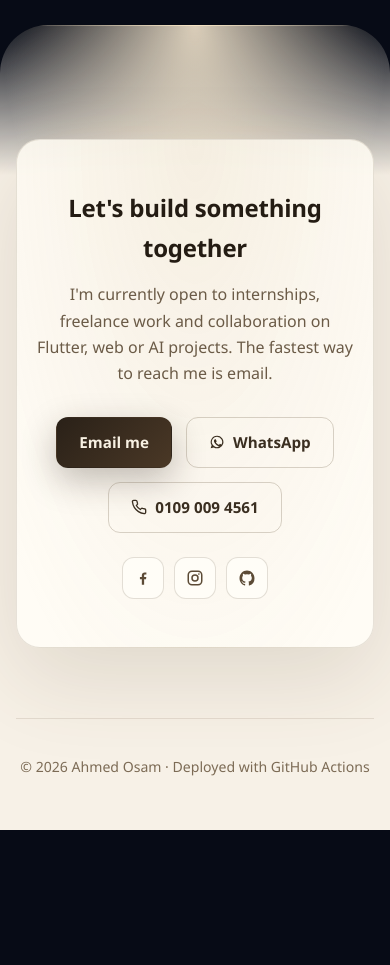
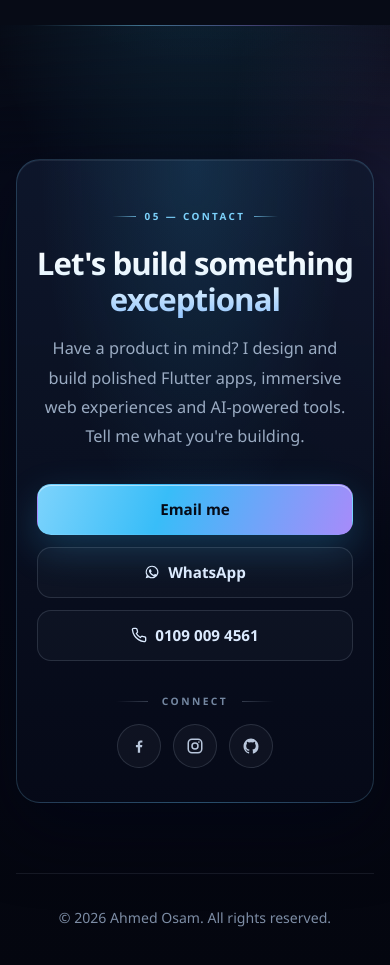
Before and after one commit to ahmedosam419007/portfolio, a plain HTML site: page index.html in a window 390 px wide. Shown: the part 6840-7805 px from the top of the page. Before the commit the page ends 7670 px from the top, so only its background shows below. Drawn offline with Linux system fonts and the light colour scheme.

Commit message:
Turn the closing zone into a dark luxury contact atelier
- Replace the cream rounded block with a midnight glass panel, gradient hairline border and cyan/violet aurora that match the rest of the site.

- Rework the CTA hierarchy, circular social links and footer, and tighten the Arabic typography.

- Move the copy away from internships toward product work, and ellipsize the hologram URL on phones.

```diff
--- a/index.html
+++ b/index.html
@@ -13,7 +13,7 @@
   <meta property="og:url" content="https://ahmedosam.dev/" />
   <meta property="og:image" content="https://ahmedosam.dev/avatar.jpg" />
   <link rel="icon" type="image/svg+xml" href="favicon.svg" />
-  <link rel="stylesheet" href="style.css?v=5" />
+  <link rel="stylesheet" href="style.css?v=6" />
   <script>
     /* Apply saved language before first paint (avoid flash) */
     (function () {
@@ -545,18 +545,22 @@
     <!-- ============ CONTACT ============ -->
     <section id="contact" class="section container">
       <div class="contact-card reveal">
+        <div class="contact-eyebrow">
+          <span class="en">05 — Contact</span>
+          <span class="ar">٠٥ — تواصل</span>
+        </div>
         <h2>
-          <span class="en">Let's build something together</span>
-          <span class="ar">خلينا نبني حاجة مع بعض</span>
+          <span class="en">Let's build something exceptional</span>
+          <span class="ar">خلينا نبني حاجة استثنائية</span>
         </h2>
         <p>
           <span class="en">
-            I'm currently open to internships, freelance work and collaboration on
-            Flutter, web or AI projects. The fastest way to reach me is email.
+            Have a product in mind? I design and build polished Flutter apps,
+            immersive web experiences and AI-powered tools. Tell me what you're building.
           </span>
           <span class="ar">
-            متاح حالياً للتدريب الصيفي، الشغل الحر، والتعاون في مشاريع فلاتر أو ويب أو
-            ذكاء اصطناعي. أسرع طريقة للتواصل الإيميل.
+            عندك فكرة منتج؟ ببني تطبيقات Flutter مصقولة، وتجارب ويب غامرة، وأدوات
+            مدعومة بالذكاء الاصطناعي. احكيلي بتشتغل على إيه.
           </span>
         </p>
         <div class="contact-actions">
@@ -571,6 +575,10 @@
             <svg class="ico" viewBox="0 0 24 24" width="16" height="16" fill="none" stroke="currentColor" stroke-width="2" stroke-linecap="round" stroke-linejoin="round" aria-hidden="true"><path d="M22 16.92v3a2 2 0 0 1-2.18 2 19.79 19.79 0 0 1-8.63-3.07 19.5 19.5 0 0 1-6-6A19.79 19.79 0 0 1 2.12 4.18 2 2 0 0 1 4.11 2h3a2 2 0 0 1 2 1.72c.12.9.33 1.78.62 2.63a2 2 0 0 1-.45 2.11L8 9.73a16 16 0 0 0 6 6l1.27-1.27a2 2 0 0 1 2.11-.45c.85.29 1.73.5 2.63.62A2 2 0 0 1 22 16.92z"/></svg>
             <span dir="ltr">0109 009 4561</span>
           </a>
+        </div>
+        <div class="contact-connect">
+          <span class="en">Connect</span>
+          <span class="ar">تواصل</span>
         </div>
         <div class="contact-social">
           <a href="https://www.facebook.com/ahmed.osam.358437" target="_blank" rel="noopener" aria-label="Facebook" title="Facebook">
@@ -588,8 +596,8 @@
 
     <footer class="footer container">
     <p>
-      <span class="en">© <span id="year">2026</span> Ahmed Osam · Deployed with GitHub Actions</span>
-      <span class="ar">© <span id="yearAr">2026</span> أحمد أسام · بيتم النشر بـ GitHub Actions</span>
+      <span class="en">© <span id="year">2026</span> Ahmed Osam. All rights reserved.</span>
+      <span class="ar">© <span id="yearAr">2026</span> أحمد أسام. جميع الحقوق محفوظة.</span>
     </p>
     </footer>
   </div>
--- a/style.css
+++ b/style.css
@@ -647,30 +647,143 @@ a { color: inherit; }
 /* ---------- contact ---------- */
 
 .contact-card {
+  position: relative;
+  overflow: hidden;
   text-align: center;
   background:
-    radial-gradient(ellipse 70% 120% at 50% 0%, rgba(56, 189, 248, 0.12), transparent),
-    var(--card);
-  border: 1px solid var(--border);
-  border-radius: 24px;
-  padding: 64px 28px;
-}
+    radial-gradient(ellipse 68% 90% at 50% 0%, rgba(56, 189, 248, 0.14), transparent 64%),
+    linear-gradient(180deg, rgba(16, 25, 47, 0.84), rgba(6, 10, 24, 0.94));
+  border: 1px solid transparent;
+  border-radius: 30px;
+  padding: clamp(48px, 7vw, 78px) clamp(22px, 6vw, 64px);
+  box-shadow:
+    0 0 0 1px rgba(125, 211, 252, 0.14),
+    0 48px 140px rgba(2, 6, 23, 0.7),
+    inset 0 1px 0 rgba(224, 242, 254, 0.08);
+  backdrop-filter: blur(18px);
+  -webkit-backdrop-filter: blur(18px);
+  isolation: isolate;
+}
+.contact-card::before {
+  content: "";
+  position: absolute;
+  inset: 0;
+  z-index: 2;
+  padding: 1px;
+  border-radius: inherit;
+  background: linear-gradient(135deg, rgba(125, 211, 252, 0.55), rgba(167, 139, 250, 0.28) 32%, rgba(255, 255, 255, 0.04) 58%, rgba(56, 189, 248, 0.24));
+  -webkit-mask: linear-gradient(#000 0 0) content-box, linear-gradient(#000 0 0);
+  -webkit-mask-composite: xor;
+  mask: linear-gradient(#000 0 0) content-box, linear-gradient(#000 0 0);
+  mask-composite: exclude;
+  pointer-events: none;
+}
+.contact-card::after {
+  content: "";
+  position: absolute;
+  inset: auto 10% -58% 10%;
+  z-index: -1;
+  height: 62%;
+  border-radius: 50%;
+  background: radial-gradient(closest-side, rgba(167, 139, 250, 0.16), transparent 72%);
+  pointer-events: none;
+}
+.contact-eyebrow {
+  display: inline-flex;
+  align-items: center;
+  gap: 12px;
+  margin-bottom: 20px;
+  color: #7dd3fc;
+  font-size: 0.68rem;
+  font-weight: 700;
+  letter-spacing: 0.24em;
+  text-transform: uppercase;
+}
+.contact-eyebrow::before,
+.contact-eyebrow::after {
+  content: "";
+  width: 34px;
+  height: 1px;
+  background: linear-gradient(90deg, transparent, rgba(125, 211, 252, 0.7));
+}
+.contact-eyebrow::after { transform: scaleX(-1); }
+[dir="rtl"] .contact-eyebrow,
+[dir="rtl"] .contact-connect { letter-spacing: 0; }
+[dir="rtl"] .contact-card h2 { letter-spacing: 0; }
 .contact-card h2 {
-  font-size: clamp(1.5rem, 4vw, 2.2rem);
-  letter-spacing: -0.01em;
+  font-size: clamp(1.85rem, 4.2vw, 2.85rem);
+  line-height: 1.18;
+  letter-spacing: -0.03em;
+  margin-bottom: 16px;
+  background: linear-gradient(180deg, #ffffff 0%, #e0f2fe 52%, #93c5fd 100%);
+  -webkit-background-clip: text;
+  background-clip: text;
+  color: transparent;
+  text-wrap: balance;
+}
+.contact-card p {
+  color: #9aabc2;
+  max-width: 54ch;
+  margin: 0 auto 32px;
+  font-size: 1.02rem;
+  line-height: 1.8;
+}
+.contact-actions {
+  display: grid;
+  grid-template-columns: repeat(3, minmax(0, 1fr));
+  gap: 12px;
+  max-width: 660px;
+  margin: 0 auto;
+}
+.contact-actions .btn {
+  justify-content: center;
+  min-height: 50px;
+  border-radius: 14px;
+  white-space: nowrap;
+}
+.contact-actions .btn-primary {
+  background: linear-gradient(110deg, #7dd3fc 0%, #38bdf8 40%, #a78bfa 100%);
+  color: #050b18;
+  box-shadow:
+    0 14px 38px rgba(56, 189, 248, 0.24),
+    inset 0 1px 0 rgba(255, 255, 255, 0.5);
+}
+.contact-actions .btn-primary:hover {
+  box-shadow:
+    0 18px 48px rgba(167, 139, 250, 0.34),
+    inset 0 1px 0 rgba(255, 255, 255, 0.6);
+}
+.contact-actions .btn-ghost {
+  background: rgba(148, 163, 184, 0.045);
+  border-color: rgba(148, 163, 184, 0.2);
+  color: #dbeafe;
+}
+.contact-actions .btn-ghost:hover {
+  border-color: rgba(125, 211, 252, 0.5);
+  background: rgba(56, 189, 248, 0.08);
+  color: #f0f9ff;
+}
+.contact-connect {
+  display: flex;
+  align-items: center;
+  justify-content: center;
+  gap: 14px;
+  margin-top: 32px;
   margin-bottom: 14px;
-}
-.contact-card p {
-  color: var(--muted);
-  max-width: 52ch;
-  margin: 0 auto 30px;
-}
-.contact-actions {
-  display: flex;
-  flex-wrap: wrap;
-  gap: 14px;
-  justify-content: center;
-}
+  color: #7487a1;
+  font-size: 0.64rem;
+  font-weight: 700;
+  letter-spacing: 0.24em;
+  text-transform: uppercase;
+}
+.contact-connect::before,
+.contact-connect::after {
+  content: "";
+  width: 46px;
+  height: 1px;
+  background: linear-gradient(90deg, transparent, rgba(148, 163, 184, 0.32));
+}
+.contact-connect::after { transform: scaleX(-1); }
 
 /* ---------- footer ---------- */
 
@@ -1056,12 +1169,17 @@ a { color: inherit; }
 .holo-dot:nth-child(2) { background: rgba(167, 139, 250, 0.55); }
 .holo-dot:nth-child(3) { background: rgba(52, 211, 153, 0.55); }
 .holo-url {
+  flex: 1 1 auto;
+  min-width: 0;
   margin-inline-start: 10px;
+  overflow: hidden;
   font-family: var(--mono);
   font-size: 0.72rem;
   color: #7dd3fc;
   opacity: 0.85;
   direction: ltr;
+  text-overflow: ellipsis;
+  white-space: nowrap;
 }
 .holo-screen { position: relative; flex: 1 1 auto; min-height: 0; overflow: hidden; background: #0b1120; contain: paint; }
 .holo-page {
@@ -1815,82 +1933,90 @@ a { color: inherit; }
 /* ---------- contact extras ---------- */
 .btn-icon { display: inline-flex; align-items: center; gap: 8px; }
 .btn-icon .ico { flex: 0 0 auto; }
-.contact-social { display: flex; justify-content: center; gap: 10px; margin-top: 24px; }
+.contact-social { display: flex; justify-content: center; gap: 12px; margin-top: 0; }
 .contact-social a {
   display: inline-flex;
-  width: 42px;
-  height: 42px;
+  width: 46px;
+  height: 46px;
   align-items: center;
   justify-content: center;
-  border-radius: 12px;
-  border: 1px solid var(--border);
-  background: rgba(148, 163, 184, 0.06);
-  color: var(--text-soft);
-  transition: color 0.2s ease, border-color 0.2s ease, transform 0.2s ease, box-shadow 0.2s ease;
+  border-radius: 50%;
+  border: 1px solid rgba(148, 163, 184, 0.2);
+  background: rgba(255, 255, 255, 0.035);
+  color: #b8c6db;
+  transition: color 0.2s ease, border-color 0.2s ease, background 0.2s ease, transform 0.2s ease, box-shadow 0.2s ease;
 }
 .contact-social a:hover {
-  color: var(--sky);
-  border-color: rgba(56, 189, 248, 0.5);
-  transform: translateY(-2px);
-  box-shadow: 0 8px 24px rgba(56, 189, 248, 0.16);
-}
-
-/* ---------- light closing zone (dark â†’ light) ---------- */
+  color: #e0f2fe;
+  border-color: rgba(125, 211, 252, 0.55);
+  background: rgba(56, 189, 248, 0.1);
+  transform: translateY(-3px);
+  box-shadow: 0 10px 30px rgba(56, 189, 248, 0.18);
+}
+
+/* ---------- closing zone — midnight atelier ---------- */
 
 .lightzone {
   position: relative;
-  margin-top: 48px;
-  padding: 44px 0 0;
-  border-radius: 48px 48px 0 0;
+  margin-top: 72px;
+  padding: 96px 0 0;
+  color: var(--text);
   background:
-    radial-gradient(ellipse 80% 60% at 50% 0%, rgba(255, 240, 214, 0.85), transparent 62%),
-    linear-gradient(180deg, rgba(247, 241, 231, 0) 0, #f7f1e7 150px, #f7f1e7 100%);
-  color: #2b241b;
+    radial-gradient(ellipse 90% 70% at 50% -18%, rgba(56, 189, 248, 0.16), transparent 64%),
+    radial-gradient(ellipse 60% 55% at 100% 18%, rgba(167, 139, 250, 0.1), transparent 70%),
+    linear-gradient(180deg, rgba(5, 8, 22, 0) 0, #060a18 150px, #04060f 100%);
   overflow: hidden;
+  isolation: isolate;
 }
 .lightzone::before {
   content: "";
   position: absolute;
-  inset: 0 0 auto;
+  inset: 0 8% auto;
   height: 1px;
-  background: linear-gradient(90deg, transparent, rgba(255, 236, 200, 0.75), transparent);
-}
-.lightzone .contact-card {
-  background:
-    radial-gradient(ellipse 70% 120% at 50% 0%, rgba(190, 160, 110, 0.14), transparent),
-    rgba(255, 253, 247, 0.92);
-  border-color: rgba(84, 63, 38, 0.14);
-  box-shadow: 0 30px 90px rgba(84, 63, 38, 0.14);
-}
-.lightzone .contact-card h2 { color: #241c13; }
-.lightzone .contact-card p { color: #6b5b47; }
-.lightzone .contact-card .btn-primary {
-  background: linear-gradient(135deg, #2a2118, #4a3826);
-  color: #f8f1e3;
-  box-shadow: 0 12px 34px rgba(42, 33, 24, 0.28);
-}
-.lightzone .contact-card .btn-primary:hover { box-shadow: 0 16px 42px rgba(42, 33, 24, 0.38); }
-.lightzone .contact-card .btn-ghost {
-  border-color: rgba(84, 63, 38, 0.22);
-  color: #3a2e20;
-}
-.lightzone .contact-card .btn-ghost:hover {
-  border-color: rgba(84, 63, 38, 0.55);
-  background: rgba(84, 63, 38, 0.05);
-}
-.lightzone .contact-social a {
-  background: #fffdf7;
-  border-color: rgba(84, 63, 38, 0.16);
-  color: #5c4b36;
-}
-.lightzone .contact-social a:hover {
-  color: #2a2118;
-  border-color: rgba(84, 63, 38, 0.45);
-  box-shadow: 0 10px 26px rgba(84, 63, 38, 0.16);
-}
+  background: linear-gradient(90deg, transparent, rgba(125, 211, 252, 0.45), rgba(167, 139, 250, 0.35), transparent);
+}
+.lightzone::after {
+  content: "";
+  position: absolute;
+  top: -38%;
+  left: 50%;
+  z-index: 0;
+  width: min(900px, 110vw);
+  height: min(900px, 110vw);
+  transform: translateX(-50%);
+  border-radius: 50%;
+  background: radial-gradient(circle, rgba(56, 189, 248, 0.08), transparent 62%);
+  pointer-events: none;
+}
+.lightzone > .container { position: relative; z-index: 1; }
 .lightzone .footer {
-  border-top-color: rgba(84, 63, 38, 0.12);
-  color: #7c6b55;
+  border-top-color: rgba(148, 163, 184, 0.12);
+  color: #7d8da5;
+  padding-top: 40px;
+  padding-bottom: 56px;
+}
+
+@media (max-width: 720px) {
+  .lightzone { margin-top: 48px; padding-top: 64px; }
+  .contact-card {
+    padding: 38px 20px 34px;
+    border-radius: 24px;
+    border-color: rgba(125, 211, 252, 0.2);
+    box-shadow:
+      0 24px 70px rgba(2, 6, 23, 0.55),
+      inset 0 1px 0 rgba(224, 242, 254, 0.08);
+  }
+  .contact-card::before { display: none; }
+  .contact-card h2 { font-size: clamp(1.65rem, 8vw, 2.1rem); }
+  .contact-actions { grid-template-columns: 1fr; max-width: 360px; }
+  .contact-actions .btn { width: 100%; }
+  .contact-eyebrow { gap: 9px; font-size: 0.62rem; }
+  .contact-eyebrow::before,
+  .contact-eyebrow::after { width: 24px; }
+  .contact-connect::before,
+  .contact-connect::after { width: 32px; }
+  .contact-social a { width: 44px; height: 44px; }
+  .lightzone .footer { padding-top: 32px; padding-bottom: 44px; }
 }
 
 /* ---------- motion preferences ---------- */
@@ -1937,6 +2063,7 @@ a { color: inherit; }
   }
   .about-card,
   .sound-btn,
+  .contact-card,
   .nav-links {
     backdrop-filter: none;
     -webkit-backdrop-filter: none;
```
